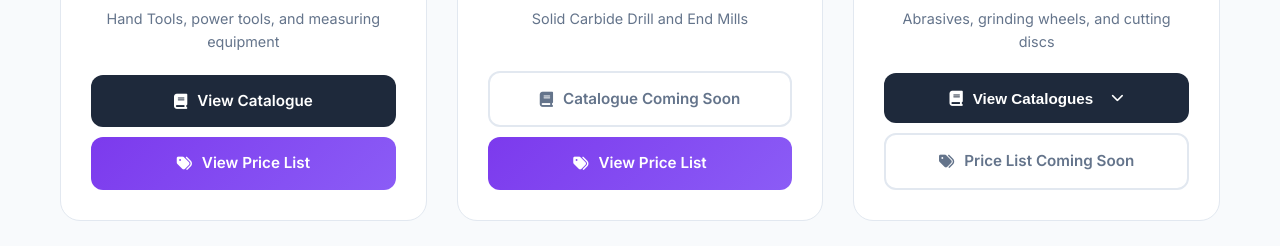
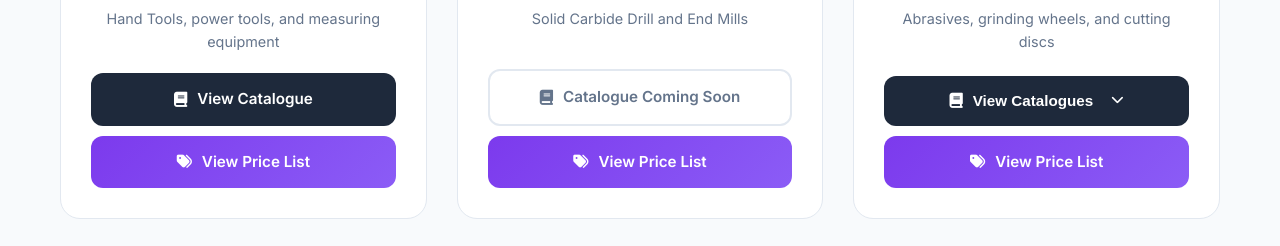
Before and after one commit to Zorrojurro/global, a plain HTML site: page index.html in a window 1280 px wide. Shown: the part 3560-3806 px from the top of the page. Drawn offline with Linux system fonts and the light colour scheme.

Commit message:
added new pricelists

```diff
--- a/index.html
+++ b/index.html
@@ -451,9 +451,9 @@
                                 <i class="fas fa-file-pdf"></i> Paint & CP
                             </a>
                         </div>
-                        <a href="#" class="btn btn-pricelist disabled">
+                        <a href="price list/NORTON PRICE LIST.pdf" target="_blank" class="btn btn-pricelist">
                             <i class="fas fa-tags"></i>
-                            Price List Coming Soon
+                            View Price List
                         </a>
                     </div>
                 </div>
```
Also changed, not shown: 1 other file.
